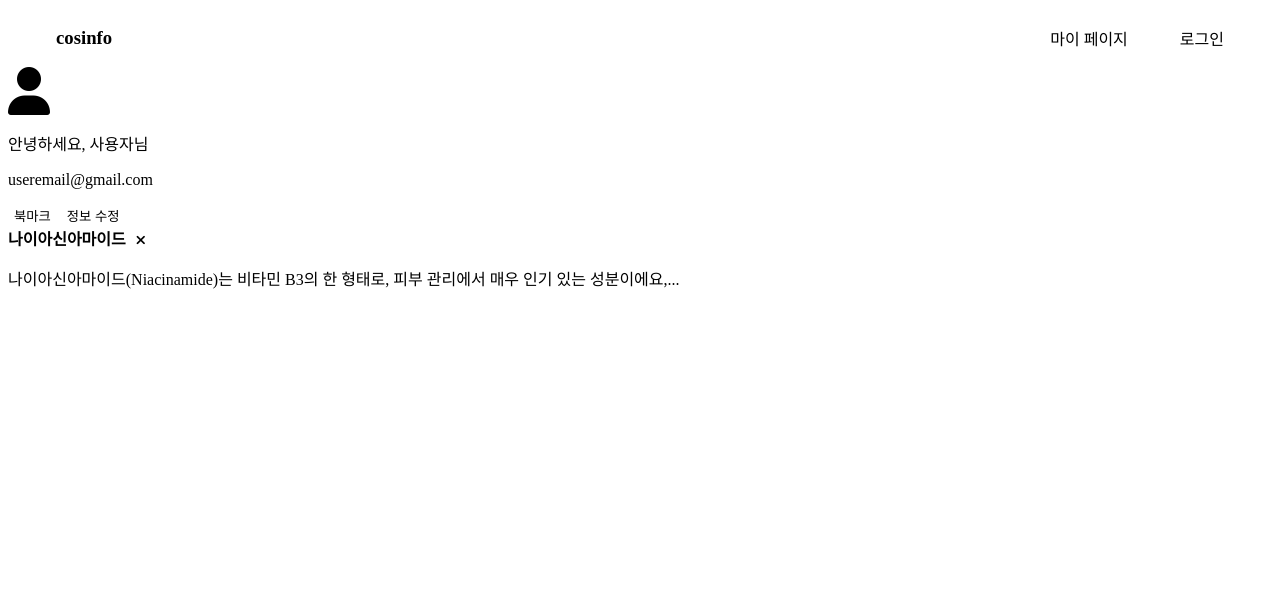
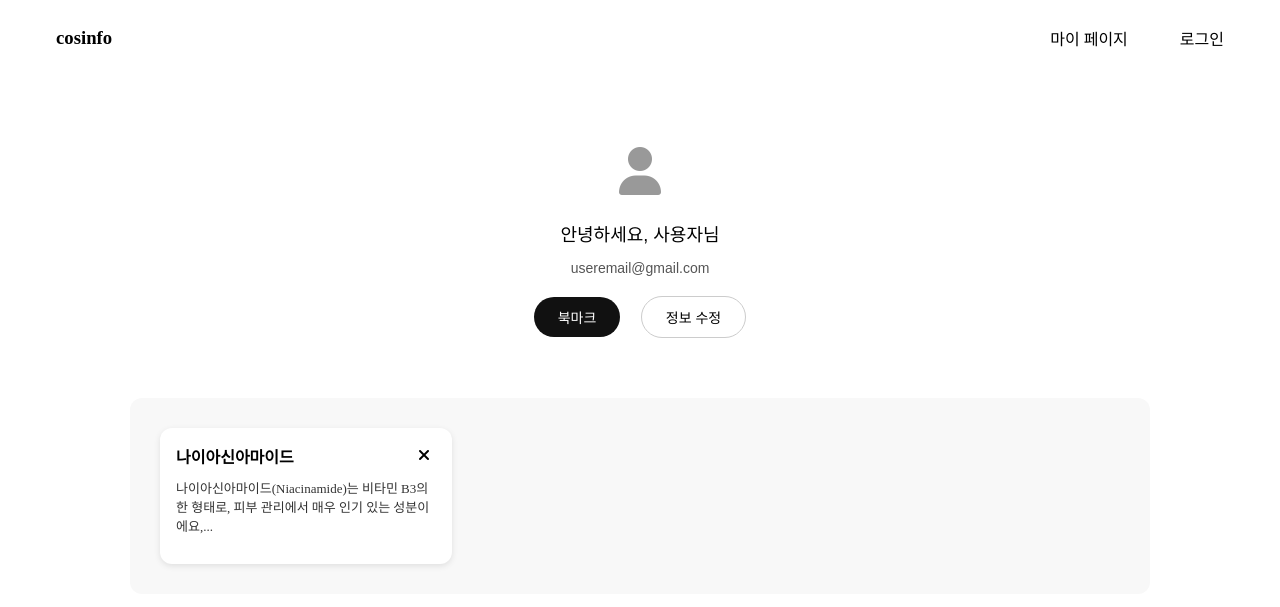
Before and after one commit to dldbswn9170/cosinfo, a PHP site: page /mypage.html in a window 1280 px wide. Shown: the top 607 px of the page. Run offline with PHP 8.4, Linux system fonts and the light colour scheme.

Commit message:
Update style.css

```diff
--- a/public/style.css
+++ b/public/style.css
@@ -63,11 +63,320 @@ input:focus {outline: none;}
     height: 100%;
 }
 
-#chatbox {
+/* mypage.html */
+/* 프로필 영역 */
+.profile-section {
+    margin-top: 80px;
+    text-align: center;
+    font-family: 'Noto Sans KR', sans-serif;
+  }
+
+  .profile-section i {
+    margin-bottom: 20px;
+    color: #999;
+  }
+
+  .greeting {
+    font-size: 18px;
+    font-weight: 500;
+    margin: 5px 0;
+  }
+
+  .email {
+    color: #555;
+    font-size: 14px;
+  }
+
+  .profile-buttons {
     margin-top: 20px;
+  }
+
+  .profile-buttons button {
+    padding: 10px 24px;
+    margin: 0 8px;
+    border-radius: 25px;
+    border: 1px solid #ccc;
+    background-color: white;
+    cursor: pointer;
+    font-size: 14px;
+  }
+
+  .profile-buttons button.active {
+    background-color: #111;
+    color: white;
+    border: none;
+  }
+
+  /* 카드 영역 */
+  .card-section {
+    margin: 60px auto;
+    max-width: 960px;
+    padding: 30px;
+    background-color: #f8f8f8;
+    border-radius: 12px;
+  }
+
+  .card {
+    background-color: white;
+    border-radius: 12px;
+    padding: 16px;
+    box-shadow: 0 2px 6px rgba(0,0,0,0.1);
+    position: relative;
+    max-width: 260px;
+  }
+
+  .card-header {
+    display: flex;
+    justify-content: space-between;
+    align-items: center;
+  }
+
+  .card-header button {
+    background: none;
+    border: none;
+    font-size: 16px;
+    cursor: pointer;
+  }
+
+  .card-content {
+    font-size: 13px;
+    color: #333;
+    margin-top: 10px;
+  }
+
+  /* login.html */
+  /* 로그인 박스 전체 */
+.login-box {
+    width: 360px;
+    margin: 120px auto;
+    padding: 40px 30px;
+    border: 1px solid #ddd;
+    border-radius: 8px;
+    background-color: #fff;
+    box-shadow: 0 2px 4px rgba(0,0,0,0.05);
+    font-family: 'Noto Sans KR', sans-serif;
+  }
+
+  .login-box input[type="text"],
+  .login-box input[type="email"],
+  .login-box input[type="password"] {
+    width: 100%;
+    padding: 12px;
+    margin-bottom: 16px;
+    border: 1px solid #ccc;
+    border-radius: 4px;
+    font-size: 14px;
+    box-sizing: border-box;
+  }
+
+  /* 로그인 버튼 */
+  .login-box button {
+    width: 100%;
+    padding: 12px;
+    background-color: #111;
+    color: white;
+    border: none;
+    border-radius: 4px;
+    font-size: 15px;
+    font-weight: bold;
+    cursor: pointer;
+    transition: background-color 0.2s;
+  }
+
+  .login-box button:hover {
+    background-color: #333;
+  }
+
+  /* 하단 링크 텍스트 */
+  .login-links {
+    margin-top: 14px;
+    font-size: 13px;
+    color: #333;
+    text-align: left;
+  }
+
+  .login-links a {
+    display: inline-block;
+    color: #333;
+    text-decoration: underline;
+    margin-bottom: 5px;
+  }
+
+  .menu-bar-wrap{
+    padding-left: 3rem;
+    width: 100;
+}
+
+.menu-bar{
+    width: 100;
+    display: flex;
+    flex-flow: row;
+    justify-content: space-between;
+    align-items: center;
+}
+
+.menu-bar-inner > a{
+    margin-right: 3rem;
+}
+
+/* edit profile */
+.edit-section {
+    max-width: 400px;
+    margin: 100px auto;
+    padding: 30px;
+    border: 1px solid #ddd;
+    border-radius: 12px;
+    background-color: #fff;
+    font-family: 'Noto Sans KR', sans-serif;
+  }
+
+  .edit-section h2 {
+    text-align: center;
+    margin-bottom: 20px;
+  }
+
+  .edit-section label {
+    display: block;
+    margin-top: 16px;
+    margin-bottom: 6px;
+    font-weight: 500;
+  }
+
+  .edit-section input {
+    width: 100%;
     padding: 10px;
-    max-height: 300px;
-    overflow-y: auto;
+    font-size: 14px;
     border: 1px solid #ccc;
-    width: 500px;
+    border-radius: 4px;
+    box-sizing: border-box;
+  }
+
+  .edit-section button {
+    width: 100%;
+    margin-top: 24px;
+    padding: 12px;
+    background-color: #111;
+    color: white;
+    border: none;
+    border-radius: 6px;
+    font-size: 15px;
+    font-weight: bold;
+    cursor: pointer;
+  }
+
+/*채팅*/
+.chat-container {
+  max-width: 600px;
+  margin: 2rem auto;
+  display: flex;
+  flex-direction: column;
+  border-radius: 10px;
+  height: 80vh;
 }
+
+.chatbox {
+  flex: 1;
+  padding: 1rem;
+  overflow-y: auto;
+  display: flex;
+  flex-direction: column;
+}
+
+.input-area {
+  display: flex;
+  padding: 1rem;
+  border-top: 1px solid #ccc;
+}
+
+#search {
+  flex: 1;
+  padding: 0.5rem 1rem;
+  font-size: 1rem;
+  border-radius: 20px;
+}
+
+.input-area button {
+  background-color: #0e0e0e;
+  border: none;
+  color: white;
+  padding: 0.5rem 1rem;
+  margin-left: 0.5rem;
+  border-radius: 20px;
+  cursor: pointer;
+  font-size: 1.2rem;
+}
+
+/* 새로 추가: 메시지+북마크 묶는 래퍼 */
+.message-wrapper {
+  display: flex;
+  align-items: center;
+  margin: 0.5rem 0;
+}
+
+.message-wrapper.user {
+  justify-content: flex-end;
+}
+
+.message-wrapper.bot {
+  justify-content: flex-start;
+}
+
+.message {
+  padding: 0.75rem 1rem;
+  max-width: 75%;
+  word-wrap: break-word;
+  border-radius: 15px;
+}
+
+.message.user {
+  background-color: lightgray;
+  text-align: right;
+  border-radius: 15px 15px 0px 15px;
+}
+
+.message.bot {
+  background-color: #0e0e0e;
+  color: white;
+  text-align: left;
+  border-radius: 15px 15px 15px 0px;
+}
+
+/*키워드*/
+.keyword-buttons {
+  display: flex;
+  flex-wrap: wrap;
+  gap: 8px;
+  margin-top: 10px;
+  padding: 5px;
+}
+
+.keyword-button {
+  background-color: #f0f0f0;
+  border: 1px solid #ddd;
+  border-radius: 15px;
+  padding: 5px 12px;
+  font-size: 13px;
+  color: #333;
+  cursor: pointer;
+  transition: all 0.2s ease;
+}
+
+.keyword-button:hover {
+  background-color: #e0e0e0;
+  transform: translateY(-1px);
+  box-shadow: 0 2px 4px rgba(0,0,0,0.1);
+}
+
+/*북마크*/
+.bookmark-btn {
+  background: none;
+  border: none;
+  margin-left: 10px;
+  cursor: pointer;
+  color: #888;
+  font-size: 1rem;
+}
+
+.bookmark-btn:hover {
+  color: #0e0e0e;
+}
```
